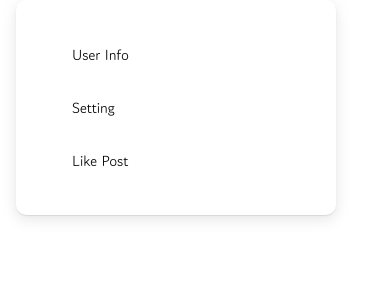
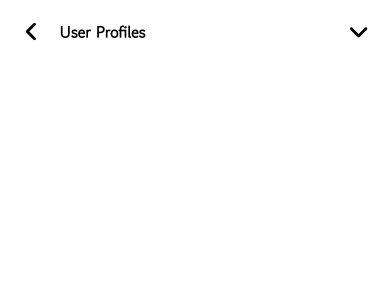
Before and after one commit to kimseonghyoek/NEXT-BLOG, a Next.js app in the folder Next-front/my-blog/: page /test in a window 390 px wide. Shown: the top 300 px of the page. Built offline with nearby package versions, Linux system fonts and the light colour scheme.

Commit message:
Update SelectSet Component and SelectItems Components

```diff
--- a/Next-front/my-blog/components/Setting/SelectItems.js
+++ b/Next-front/my-blog/components/Setting/SelectItems.js
@@ -1,12 +1,14 @@
 export const SelectItems = [
     {
-      name: "User Info"
-
+      name: "User Info",
+      key: 1,
     },
     {
-      name: "Setting"
+      name: "Setting",
+      key: 2,
     },
     {
-      name: "Like Post"
+      name: "Like Post",
+      key: 3
     }
 ]
--- a/Next-front/my-blog/components/Setting/SelectSet.js
+++ b/Next-front/my-blog/components/Setting/SelectSet.js
@@ -1,29 +1,47 @@
-import React, { useState } from 'react';
-import { SelectItems } from './SelectItems';
-import styles from '../../styles/components/Setting/SelectSet.module.scss'
+import React, { useState } from "react";
+import { SelectItems } from "./SelectItems";
+import { FontAwesomeIcon } from "@fortawesome/react-fontawesome";
+import { faAngleDown, faAngleLeft } from "@fortawesome/free-solid-svg-icons";
+import styles from "../../styles/components/Setting/SelectSet.module.scss";
 
 const SelectSet = () => {
+  const [item_state, setItemState] = useState(false);
 
-  const [item_state, setItemState] = useState('User Profiles');
+  const onShowItem = () => {
+    item_state ? setItemState(false) : setItemState(true);
+    console.log(item_state);
+  };
 
   return (
     <div className={styles.setting_set}>
       <span>
-      <h1>{item_state}</h1>
+        <div className={styles.row}>
+          <button>
+            <FontAwesomeIcon className={styles.icon} icon={faAngleLeft} />
+          </button>
+          <h1>User Profiles</h1>
+        </div>
+        <button onClick={onShowItem}>
+          <FontAwesomeIcon className={styles.icon} icon={faAngleDown} />
+        </button>
       </span>
       <div>
         <ul>
-      {
-        SelectItems.map((item, map, key) => {
+          {item_state
+            ? SelectItems.map((item) => {
                 return (
-            <li  key={key}><a>{item.name}</a></li>
-          )
+                  <div className={styles.items}>
+                    <li key={item.key}>
+                      <a>{item.name}</a>
+                    </li>
+                  </div>
+                );
               })
-      }
+            : null}
         </ul>
       </div>
     </div>
   );
-}
+};
 
-export default SelectSet
+export default SelectSet;
--- a/Next-front/my-blog/styles/components/Setting/SelectSet.module.scss
+++ b/Next-front/my-blog/styles/components/Setting/SelectSet.module.scss
@@ -4,16 +4,22 @@
   height: fit-content;
   padding: 2.5rem;
   border-radius: 10px;
-  box-shadow: 0 1px 1px 0 rgba(133, 133, 133, 0.2),
-    0 4px 14px 0 rgba(116, 116, 116, 0.19);
+  // box-shadow: 0 1px 1px 0 rgba(133, 133, 133, 0.2),
+  //   0 4px 14px 0 rgba(116, 116, 116, 0.19);
   background-color: white;
+
+  span {
+    button {
+      display: none;
+    }
+  }
 
   ul {
     padding-left: 2rem;
   }
 
   li {
-    border-radius: 5%;
+    border-radius: 15px;
     list-style: none;
     font-size: 1.8rem;
     padding: 2rem 2.5rem 2rem 2.5rem;
@@ -28,11 +34,55 @@
   }
 }
 
-@media all and (max-width: 540px) {
+@media all and (max-width: 840px) {
   .setting_set {
+    margin: 0%;
+    width: 100%;
+    height: 100%;
 
     span {
-      display: none;
+      display: flex;
+      flex-direction: row;
+      justify-content: space-between;
+      align-items: center;
+
+      button {
+        display: block;
+      }
+
+      .row {
+        display: flex;
+        justify-content: center;
+        align-items: center;
+
+        h1 {
+          padding-left: 2rem;
+        }
+      }
+
+
+      button {
+        padding: 0%;
+        background-color: transparent;
+        border: none;
+      }
+
+      .icon {
+        display: flex;
+        width: 2.9rem;
+        height: 2.9rem;
+        color: black;
+      }
+    }
+
+    ul {
+      padding: 0%;
+      display: flex;
+      flex-direction: column;
+
+      li {
+        text-align: center;
+      }
     }
   }
 }
```
Lines whose indentation alone changed are shown as unchanged.
